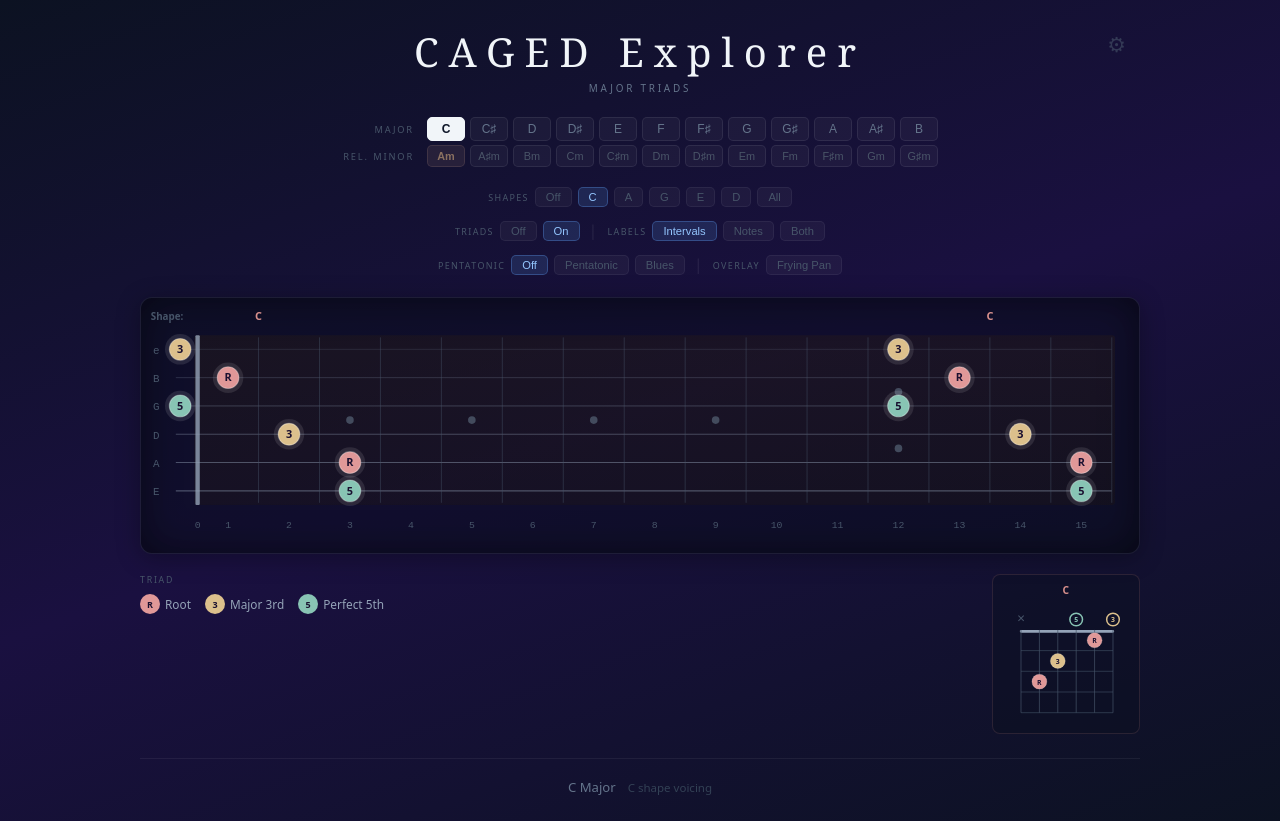
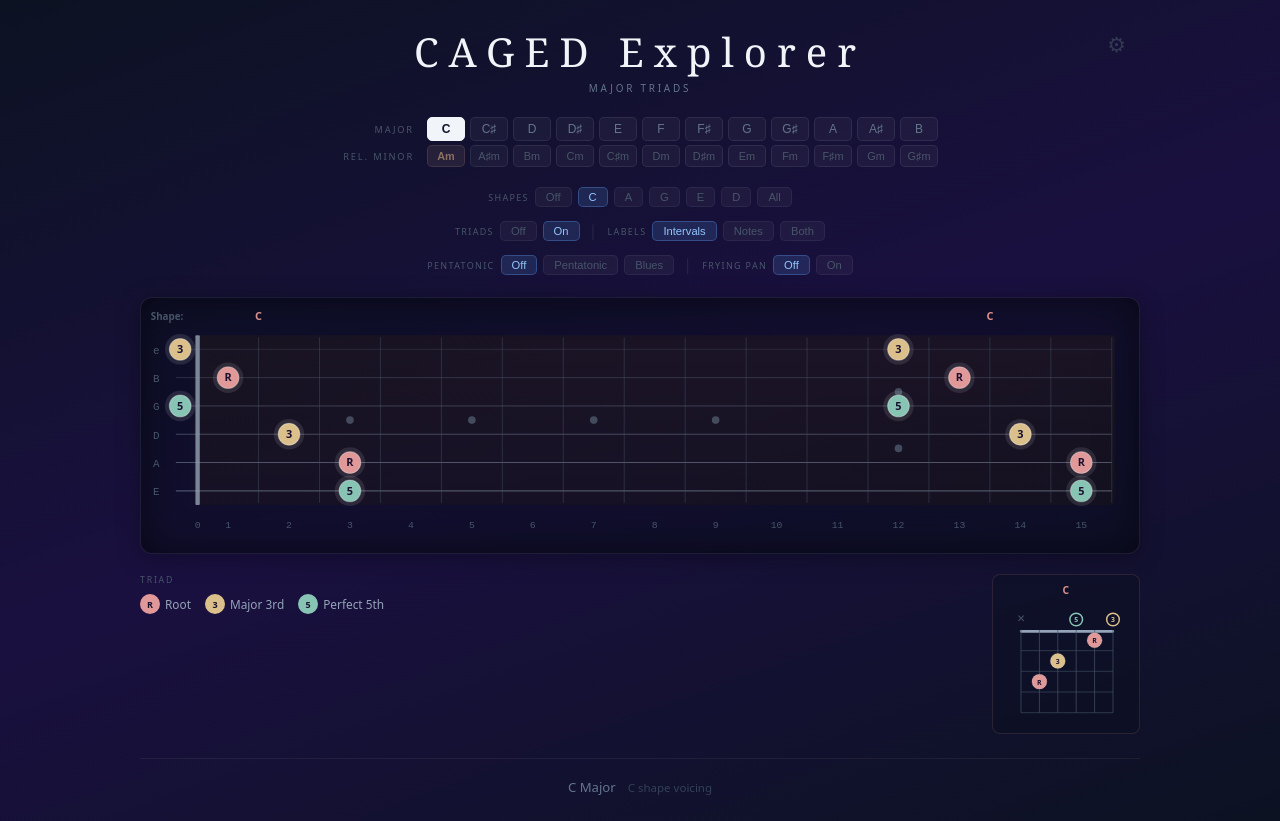
Before and after one commit to tartansandal/caged-explorer, a React (Vite) app: page / in a window 1280 px wide. Built offline with nearby package versions, Linux system fonts and the light colour scheme.

Commit message:
refactor: replace frying pan toggle with off/on selector buttons

```diff
--- a/src/App.jsx
+++ b/src/App.jsx
@@ -620,8 +620,9 @@ export default function CAGEDExplorer() {
             </>
           )}
           <span style={STYLE.divider}>│</span>
-          <span style={STYLE.optionLabel}>Overlay</span>
-          <ToggleButton label="Frying Pan" active={showFryingPan} onClick={() => setShowFryingPan(v => !v)} />
+          <span style={STYLE.optionLabel}>Frying Pan</span>
+          <ToggleButton label="Off" active={!showFryingPan} onClick={() => setShowFryingPan(false)} />
+          <ToggleButton label="On" active={showFryingPan} onClick={() => setShowFryingPan(true)} />
         </div>
 
         {/* Fretboard */}
```
